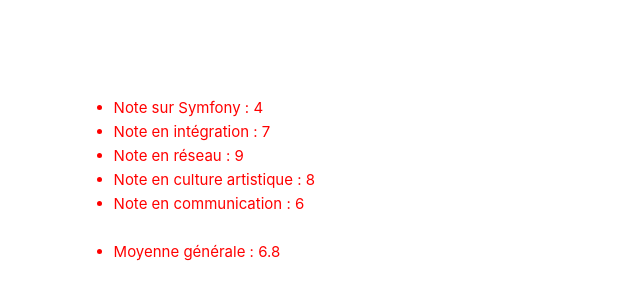
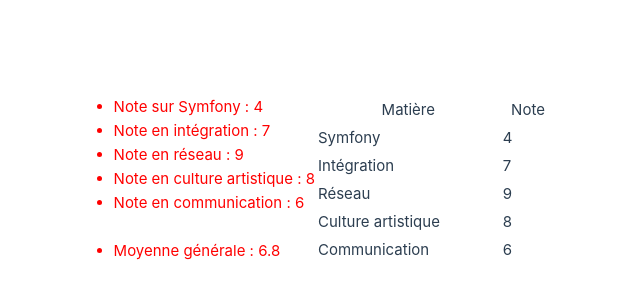
Before and after one commit to Antoaane/WRA506-Pays, a Vue app in the folder vue-project/: page / in a window 1280 px wide. Shown: the part 220-520 px from the top of the page, without its empty margins (325-965 px from the left). Built offline with nearby package versions, Linux system fonts and the light colour scheme.

Commit message:
feat: table

```diff
--- a/vue-project/src/App.vue
+++ b/vue-project/src/App.vue
@@ -1,5 +1,7 @@
 <script setup>
   import TitleText from './components/TitleText.vue'
+
+  // const title2 = 'Voici les moyennes'
 
   const symfony = 4
   const integration = 7
@@ -8,6 +10,14 @@
   const communication = 6
 
   const average = (symfony + integration + reseau + cultureArtistique + communication) / 5
+
+  const table = [
+    { name: 'Symfony', note: symfony },
+    { name: 'Intégration', note: integration },
+    { name: 'Réseau', note: reseau },
+    { name: 'Culture artistique', note: cultureArtistique },
+    { name: 'Communication', note: communication },
+  ]
 </script>
 
 <template>
@@ -22,6 +32,17 @@
     <br>
     <li>Moyenne générale : {{ average }}</li>
   </ul>
+
+  <table>
+    <tr>
+      <th>Matière</th>
+      <th>Note</th>
+    </tr>
+    <tr v-for="item in table">
+      <td>{{ item.name }}</td>
+      <td>{{ item.note }}</td>
+    </tr>
+  </table>
 </template>
 
 <style scoped>
```
